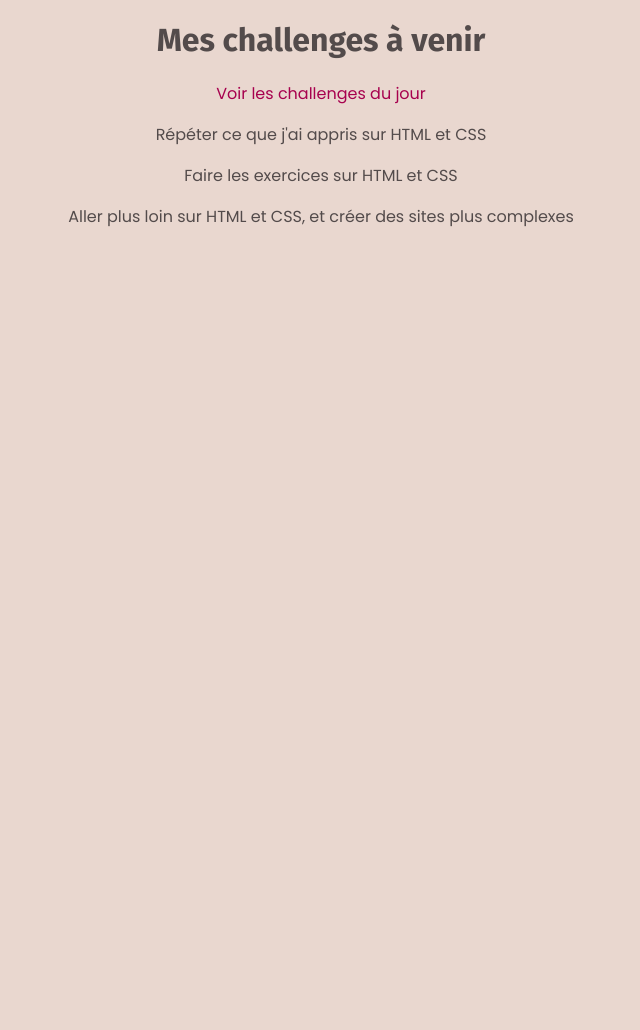
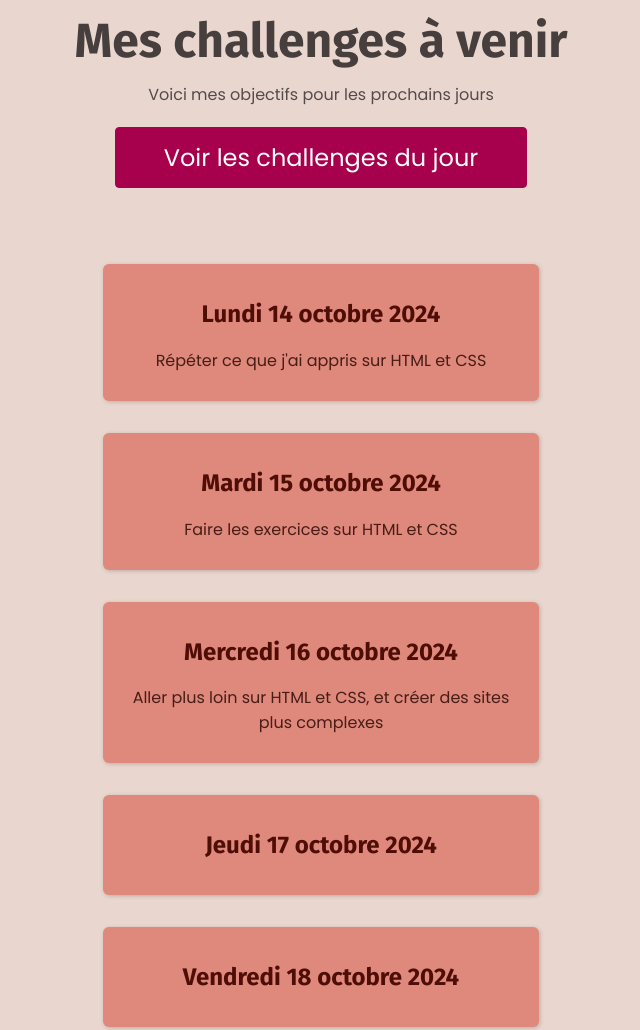
Before and after one commit to LaurentSauzetOff/100-days-of-code-2024, a plain HTML site: page Section-3/full-week.html in a window 1280 px wide. Shown: the whole page, without its empty margins (319-959 px from the left). Before the commit the page ends 800 px from the top, so only its background shows below. Drawn offline with Linux system fonts and the light colour scheme.

Commit message:
End of Day 7

```diff
--- a/Section-3/full-week.html
+++ b/Section-3/full-week.html
@@ -1,5 +1,6 @@
 <!DOCTYPE html>
 <html lang="en">
+
 <head>
     <meta charset="UTF-8">
     <meta name="viewport" content="width=device-width, initial-scale=1.0">
@@ -7,11 +8,39 @@
     <link rel="stylesheet" href="styles/full-week.css">
     <title>Mes challenges à venir</title>
 </head>
+
 <body>
-    <h1>Mes challenges à venir</h1>
-    <p><a href="/Section-2/index.html">Voir les challenges du jour</a></p>
-    <p>Répéter ce que j'ai appris sur HTML et CSS</p>
-    <p>Faire les exercices sur HTML et CSS</p>
-    <p>Aller plus loin sur HTML et CSS, et créer des sites plus complexes</p>
+    <header>
+        <h1>Mes challenges à venir</h1>
+        <p id="description">Voici mes objectifs pour les prochains jours</p>
+        <a href="index.html">Voir les challenges du jour</a>
+    </header>
+    <main>
+        <ol>
+            <li>
+                <h2>Lundi 14 octobre 2024</h2>
+                <p>Répéter ce que j'ai appris sur HTML et CSS</p>
+            </li>
+            <li>
+                <h2>Mardi 15 octobre 2024</h2>
+                <p>Faire les exercices sur HTML et CSS</p>
+            </li>
+            <li>
+                <h2>Mercredi 16 octobre 2024</h2>
+                <p>Aller plus loin sur HTML et CSS, et créer des sites plus complexes</p>
+            </li>
+            <li>
+                <h2>Jeudi 17 octobre 2024</h2>
+            </li>
+            <li>
+                <h2>Vendredi 18 octobre 2024</h2>
+            </li>
+        </ol>
+
+
+    </main>
+
+
 </body>
+
 </html>
--- a/Section-3/styles/full-week.css
+++ b/Section-3/styles/full-week.css
@@ -0,0 +1,62 @@
+header {
+  margin-bottom: 64px;
+}
+
+h1 {
+  font-size: 48px;
+  color: rgb(71, 62, 62);
+  margin: 12px 0;
+}
+
+#description {
+  margin: 8px;
+}
+
+/* header p {
+  margin-bottom: 36px;
+} */
+
+a {
+  padding: 12px 48px;
+  background-color: rgb(167, 1, 78);
+  color: white;
+  border: 1px solid rgb(167, 1, 78);
+  border-radius: 4px;
+  font-size: 24px;
+  display: inline-block;
+  margin: 12px 0;
+}
+
+a:hover {
+  background-color: rgb(180, 12, 90);
+  text-decoration: none;
+}
+
+ol {
+  list-style: none;
+  width: 500px;
+  margin: 36px auto 0 auto;
+  padding: 0;
+}
+
+li {
+  padding: 16px;
+  box-shadow: 1px 1px 4px rgba(0, 0, 0, 0.2);
+  margin: 32px;
+  background-color: rgb(223, 136, 124);
+  border-radius: 6px;
+}
+
+h2 {
+  color: rgb(78, 13, 5);
+  font-family: "Fira Sans", sans-serif;
+}
+
+main p {
+  margin: 12px;
+  color: rgb(71, 29, 22);
+}
+
+.highlight-goal {
+  background-color: rgb(226, 115, 101);
+}
--- a/Section-3/styles/shared.css
+++ b/Section-3/styles/shared.css
@@ -23,15 +23,3 @@ a {
 a:hover {
   text-decoration: underline;
 }
-
-#todays-challenge {
-  color: rgb(170, 96, 83);
-  font-weight: bold;
-  font-size: 52px;
-}
-
-img {
-  width: 200px;
-  height: 200px;
-  border-radius: 100px;
-}
```
Also changed, not shown: Section-3/index.html (+5 -3 lines).
